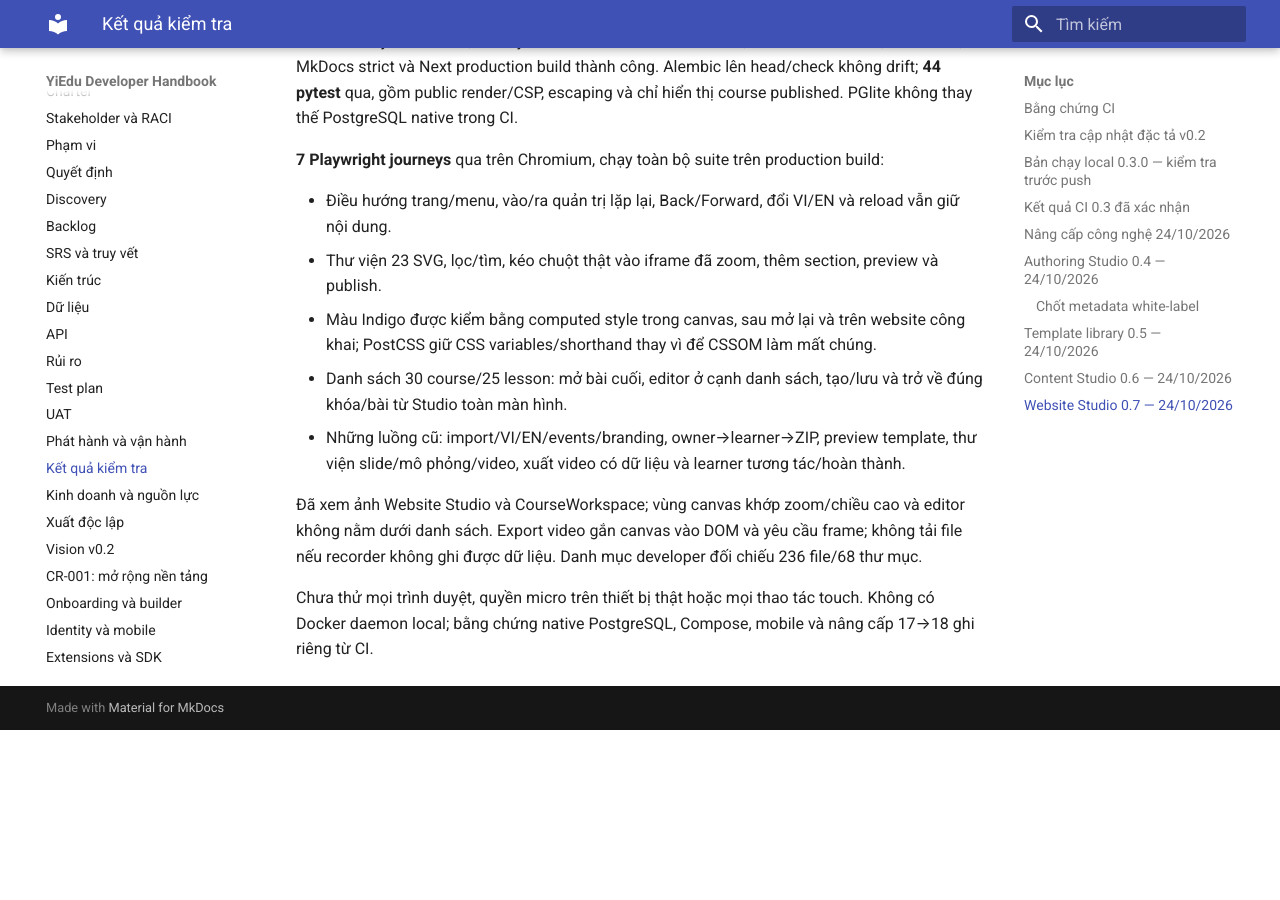
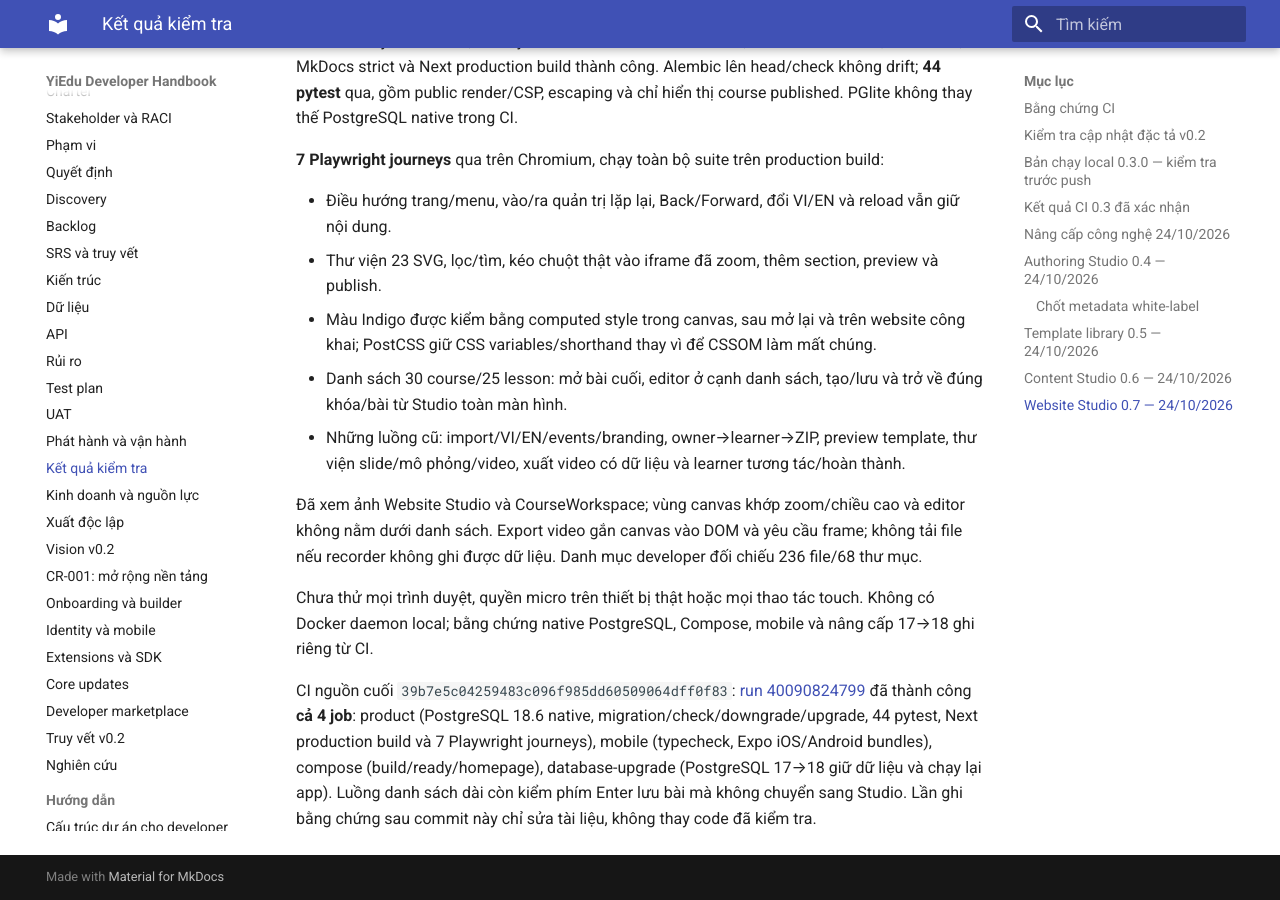
Before and after one commit to tuantruong1368/yiedu, an MkDocs documentation site: the page built from handbook/product/verification.md, in a window 1280 px wide and 900 px high, scrolled down 5763 px. Built offline with MkDocs 1.6.1 and Material for MkDocs 9.7.7, drawn with Linux system fonts in a browser that asks for light colours; before the commit the page ends 6493 px from its top, so only the background shows below that.

Commit message:
docs: record passing Website Studio 0.7 verification
Record 44 backend tests, 7 browser journeys and successful product, mobile, compose and PostgreSQL upgrade CI for the final source commit.

```diff
--- a/handbook/product/verification.md
+++ b/handbook/product/verification.md
@@ -211,3 +211,12 @@ không ghi được dữ liệu. Danh mục developer đối chiếu 236 file/68
 
 Chưa thử mọi trình duyệt, quyền micro trên thiết bị thật hoặc mọi thao tác touch. Không có Docker
 daemon local; bằng chứng native PostgreSQL, Compose, mobile và nâng cấp 17→18 ghi riêng từ CI.
+
+
+CI nguồn cuối `39b7e5c04259483c096f985dd60509064dff0f83`:
+[run 40090824799](https://github.com/tuantruong1368/yiedu/actions/runs/40090824799)
+đã thành công **cả 4 job**: product (PostgreSQL 18.6 native, migration/check/downgrade/upgrade,
+44 pytest, Next production build và 7 Playwright journeys), mobile (typecheck, Expo iOS/Android
+bundles), compose (build/ready/homepage), database-upgrade (PostgreSQL 17→18 giữ dữ liệu và
+chạy lại app). Luồng danh sách dài còn kiểm phím Enter lưu bài mà không chuyển sang Studio.
+Lần ghi bằng chứng sau commit này chỉ sửa tài liệu, không thay code đã kiểm tra.
```
